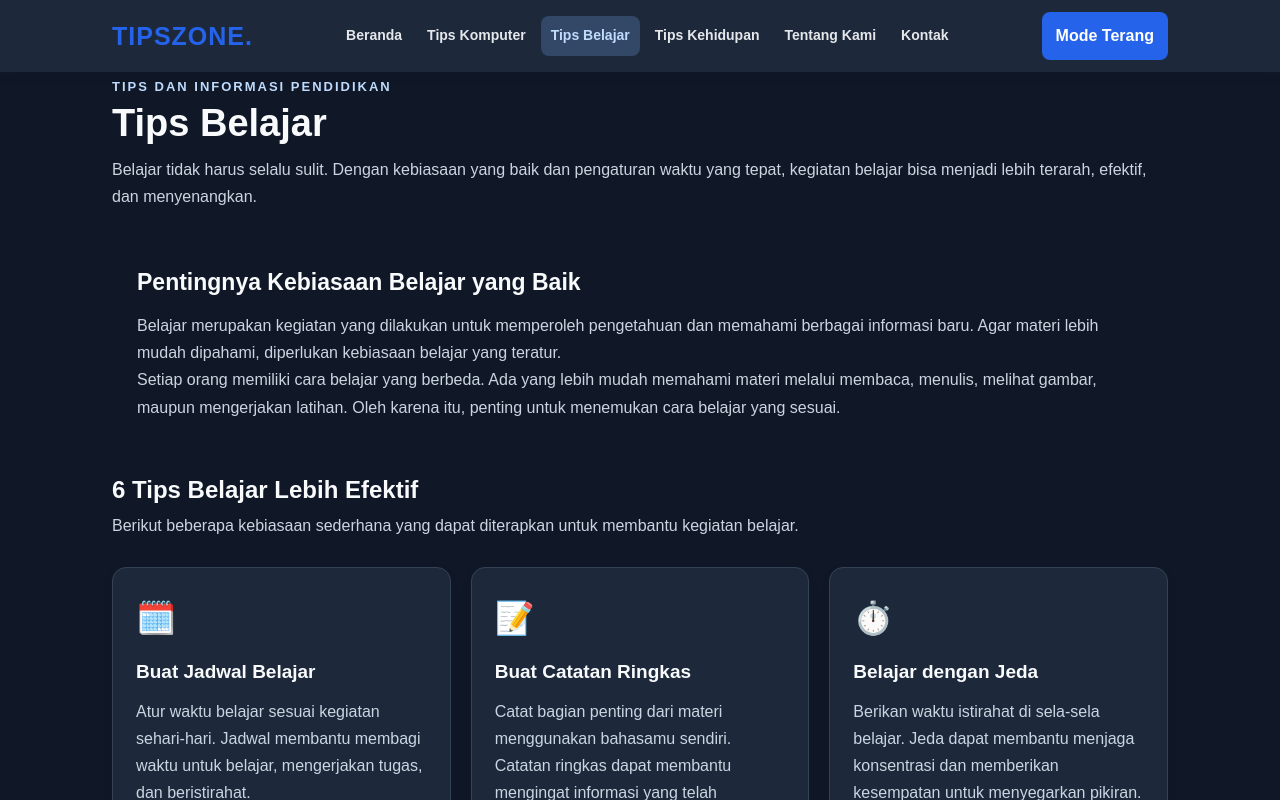
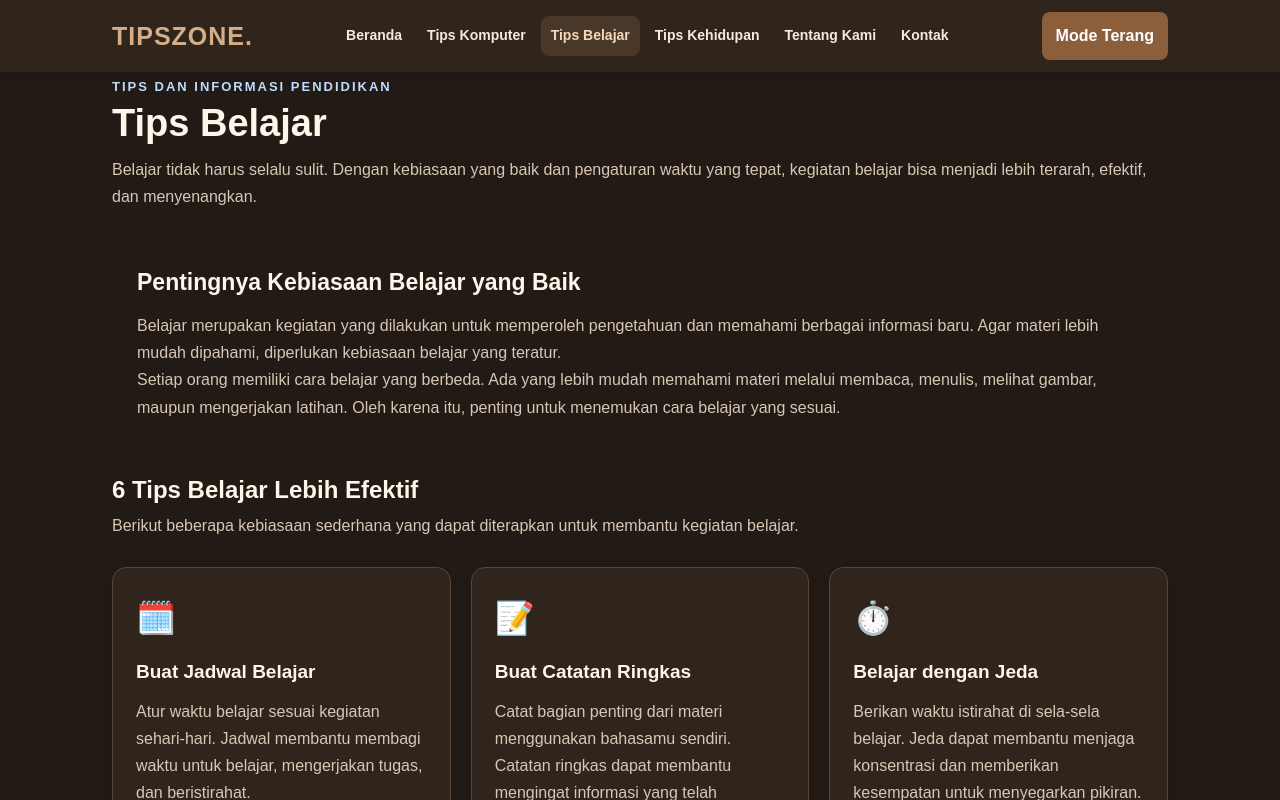
Before and after one commit to rinarin12/TIPSZONE, a plain HTML site: page belajar.html in a window 1280 px wide. Both pictures are taken after a click on the button "Mode Gelap". Shown: the top 800 px of the page. Drawn offline with Linux system fonts and the light colour scheme.

Commit message:
Update style.css

```diff
--- a/style.css
+++ b/style.css
@@ -904,3 +904,167 @@ body.dark .card strong {
     }
 
 }
+
+/* TEMA COKELAT + BEIGE TIPSZONE */
+
+body {
+    background: #FAF5ED;
+    color: #493729;
+}
+
+header,
+.card,
+.panel,
+.contact-form {
+    background: #FFFFFF;
+}
+
+.brand,
+.contact-label {
+    color: #8B5E3C;
+}
+
+nav a {
+    color: #493729;
+}
+
+nav a:hover,
+nav a.active {
+    background: #F0E3D3;
+    color: #8B5E3C;
+}
+
+.btn,
+button,
+#themeToggle,
+#menuToggle {
+    background: #8B5E3C;
+    color: #FFFFFF;
+}
+
+.btn:hover,
+button:hover {
+    background: #6F482F;
+}
+
+.hero {
+    background: linear-gradient(120deg, #493729, #A47752);
+}
+
+.hero .btn {
+    background: #FFFFFF;
+    color: #8B5E3C;
+}
+
+.heading h1,
+.heading h2,
+.card h3 {
+    color: #493729;
+}
+
+.card,
+.panel,
+.contact-form {
+    border-color: #E8D5BE;
+}
+
+.tag {
+    background: #F0E3D3;
+    color: #805333;
+}
+
+.intro,
+.closing {
+    background: #F0E3D3;
+}
+
+.contact-section {
+    background: linear-gradient(135deg, #F0E3D3, #FAF5ED);
+}
+
+.contact-icon {
+    background: #E8D5BE;
+}
+
+.contact-button {
+    background: linear-gradient(120deg, #6F482F, #A47752);
+}
+
+footer {
+    background: #493729;
+    color: #FFFFFF;
+}
+
+/* MODE GELAP */
+
+body.dark {
+    background: #211A15;
+    color: #F5EBDD;
+}
+
+body.dark header,
+body.dark .card,
+body.dark .panel,
+body.dark .contact-form {
+    background: #30251D;
+    border-color: #5B4635;
+}
+
+body.dark .brand,
+body.dark .contact-label {
+    color: #D5AD88;
+}
+
+body.dark nav a {
+    color: #F5EBDD;
+}
+
+body.dark nav a:hover,
+body.dark nav a.active {
+    background: #493729;
+    color: #F5D8B8;
+}
+
+body.dark .heading h1,
+body.dark .heading h2,
+body.dark .card h3,
+body.dark .contact-info h1,
+body.dark .contact-detail h3,
+body.dark .contact-form h2 {
+    color: #FFF5E8;
+}
+
+body.dark .heading p,
+body.dark .card p,
+body.dark .panel p,
+body.dark .contact-info > p,
+body.dark .contact-detail p {
+    color: #D8C7B5;
+}
+
+body.dark .intro,
+body.dark .closing,
+body.dark .contact-section {
+    background: #211A15;
+}
+
+body.dark .intro h2,
+body.dark .closing h2 {
+    color: #FFF5E8;
+}
+
+body.dark .intro p,
+body.dark .closing p {
+    color: #D8C7B5;
+}
+
+body.dark input,
+body.dark textarea {
+    background: #211A15;
+    border-color: #66503D;
+    color: #FFFFFF;
+}
+
+body.dark .contact-icon {
+    background: #493729;
+}
```
